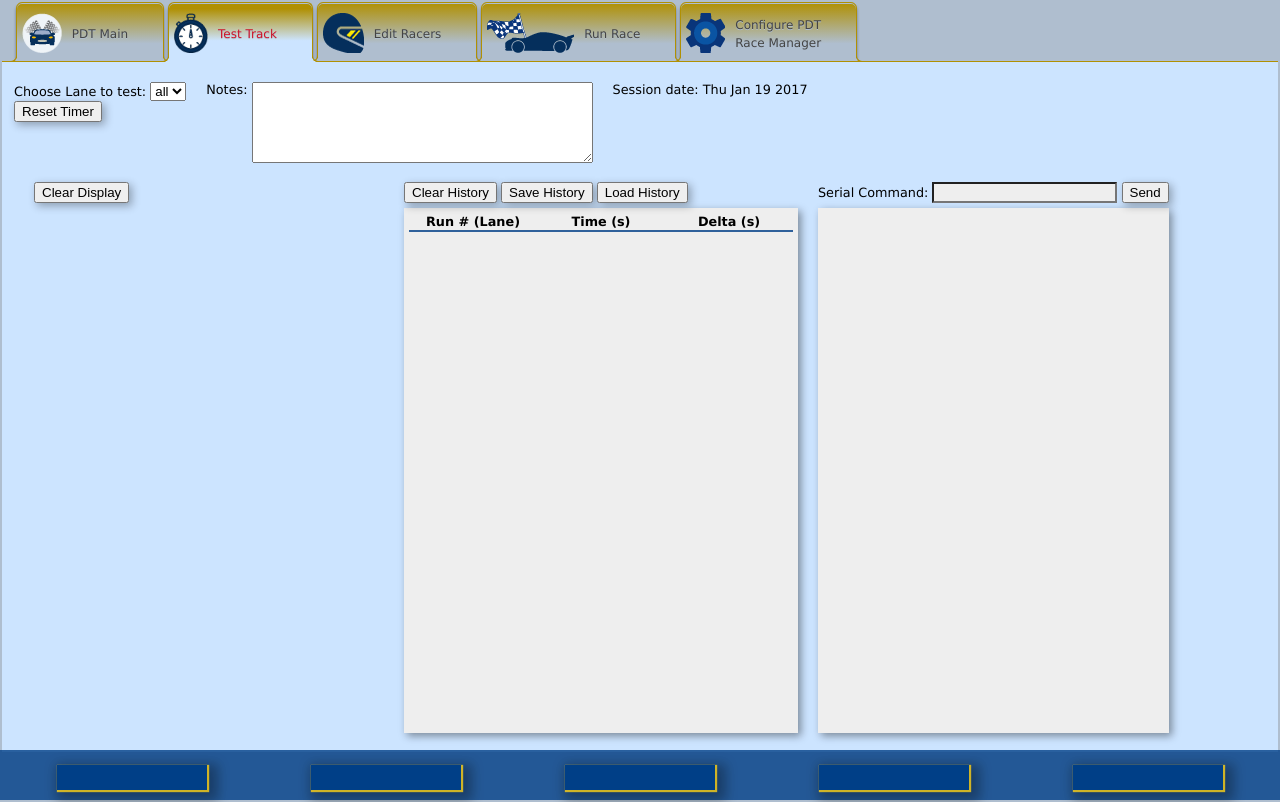
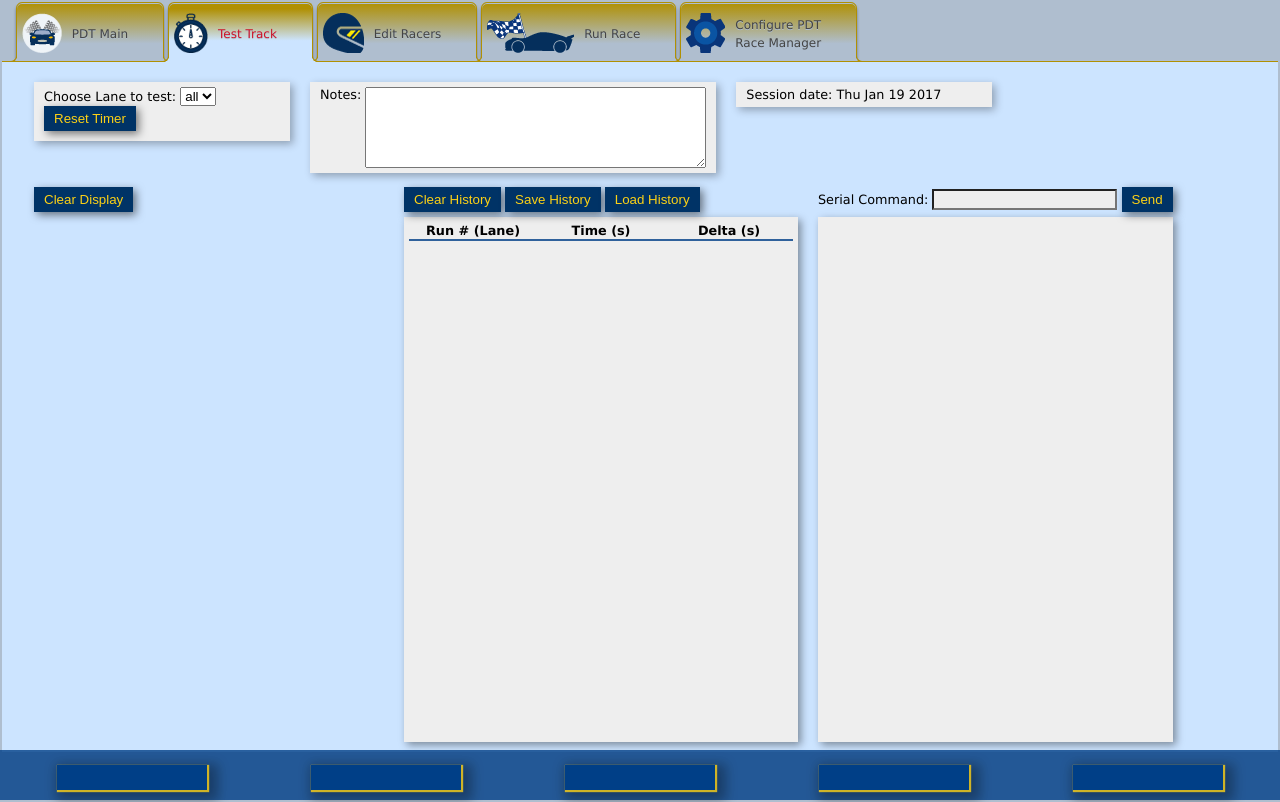
Before and after one commit to mreed1272/PDT-electron, an Electron app: page app/index.html in a window 1280 px wide. Both pictures are taken after a click on the item "Test Track". Drawn offline with Linux system fonts and the light colour scheme; no server answers.

Commit message:
main ui updates

```diff
--- a/app/index.css
+++ b/app/index.css
@@ -35,6 +35,33 @@ body {
     background-color: #afbecf;
     overflow-y: hidden;
 }
+
+button {
+    margin-bottom: 5px;
+    box-shadow: 3px 3px 8px 0px rgba(0,0,0,0.5);
+    /*user-select: none;*/
+    cursor: pointer;
+	border: none;
+	background-color: #003366;
+	padding: 5px 10px;
+	color: #fcd116;
+}
+button:hover {
+	box-shadow: 2px 2px 5px 0px rgba(0,0,0,0.7), 9px 9px 12px 1px rgba(0,0,0,0.3);
+    transition: 0.3s;
+}
+button:active {
+	box-shadow: 1px 1px 3px 0px rgba(0,0,0,0.7), 2px 2px 4px 1px rgba(0,0,0,0.3);
+    background-color: #fcd116;
+	color: #003366;
+	transition: background 0.3s ease-out 0.1s;
+	transition: color 0.1s ease-out;
+}
+button:focus {
+	/*background-color: #003366;*/
+	outline: none;
+}
+
 .tabsImg {
 	float: left;
 	margin: 10px 10px 0 0;
@@ -356,3 +383,12 @@ a:active {
 	margin: 0;
 	width: 55em;
 }
+
+.fileBox {
+	display: inline-block;
+	background: #eee;
+	min-width: 20em;
+	box-shadow: 3px 3px 8px rgba(0,0,0,0.3);
+	margin: 0px 0px 10px 20px;
+	padding: 5px 10px;;
+}
--- a/app/index.html
+++ b/app/index.html
@@ -51,10 +51,9 @@
 
 			<div id="RaceInfo">
 				<button id="new-race" type="button" onclick="checkRaceDialog('new')">New Race</button>
-				<!--<button id="edit-race" type="button" onclick="checkRaceDialog('edit')">Edit Race</button>-->
 				<button id="load-race" type="button" onclick="loadRace()">Load Race</button>
 				<button id="save-race" type="button" onclick="saveRace()">Save Race</button>
-				<label for="RaceInfoFile" style="margin-left: 20px;">Race File: </label><span id="RaceInfoFile"></span>
+				<div class="fileBox"><label for="RaceInfoFile">Race File: </label><span id="RaceInfoFile"></span></div>
 			</div>
 			<div id="RaceSideDialog" class="sideDialog">
 				<div style="display: flex; justify-content: space-between">
@@ -122,18 +121,18 @@
 		<!--Tab Content - Test Track-->
 		<div class="tabcontent" id="testTrackT">
 			<div class="flex-contain">
-				<div style="margin-right: 20px;"> Choose Lane to test:
+				<div class="fileBox"> Choose Lane to test:
 					<select id="test-lane-watch" onchange="setLane(this.value)">
 						<option value="0" selected>all</option>
 					</select>
 					<br/>
 					<button id="reset-pdt" onclick="resetArduino()">Reset Timer</button>
 				</div>
-				<div style="margin-right: 20px;">
+				<div class="fileBox">
 					<label style="vertical-align: top;" for="textarea">Notes:</label>
 					<textarea style="vertical-align: top;" rows="5" cols="40" id="test-notes"></textarea>
 				</div>
-				<div style="margin-right: 20px"> Session date:
+				<div class="fileBox"> Session date:
 					<time id="test-date"></time>
 				</div>
 			</div>
@@ -169,14 +168,14 @@
 		<!--Tab Content - Racers-->
 		<div class="tabcontent" id="editRacersT">
 			<div id="RacerStatsMod">
-				<p>
+
+				<button type="button" onclick="loadRacers()">Load File</button>
+				<button type="button" onclick="saveRacers()">Save File</button>
+				<button type="button" onclick="clearRacers()">Clear Racers</button>
+				<p class="fileBox" style="margin-left: 0px;">
 					<label>Racer File: </label>
 					<span id="racer-data-file">none</span>
 				</p>
-				<button type="button" onclick="loadRacers()">Load File</button>
-				<button type="button" onclick="saveRacers()">Save File</button>
-				<button type="button" onclick="clearRacers()">Clear Racers</button>
-
 				<div>
 					<table style="border-collapse: collapse">
 						<tr>
--- a/app/index.js
+++ b/app/index.js
@@ -159,6 +159,7 @@ function loadRace() {
             updateRaceInfo();
         }
     })
+    /*document.activeElement.blur();*/
 }
 
 function saveRace() {
@@ -189,6 +190,7 @@ function saveRace() {
             raceInfoFile = filenames;
         }
     })
+    /*document.activeElement.blur();*/
 }
 
 function checkRaceDialog(type) {
--- a/app/test-track.css
+++ b/app/test-track.css
@@ -5,6 +5,7 @@
     justify-content: flex-start;
     height: 100px;
     align-items: flex-start;
+    margin-bottom: 5px;
 }
 
 .flex-contain span {
@@ -106,16 +107,7 @@
     margin-right: auto;
     height: calc(100vh - 245px);
 }
-button {
-    margin-bottom: 5px;
-    box-shadow: 3px 3px 8px 0px rgba(0,0,0,0.3);
-    user-select: none;
-    cursor: pointer;
-}
-button:hover {
-    box-shadow: 6px 6px 9px 0px rgba(0,0,0,0.3);
-    transition: 0.3s;
-}
+
 #table-history-contain{
     width: 100%;
     background: #eee;
```
